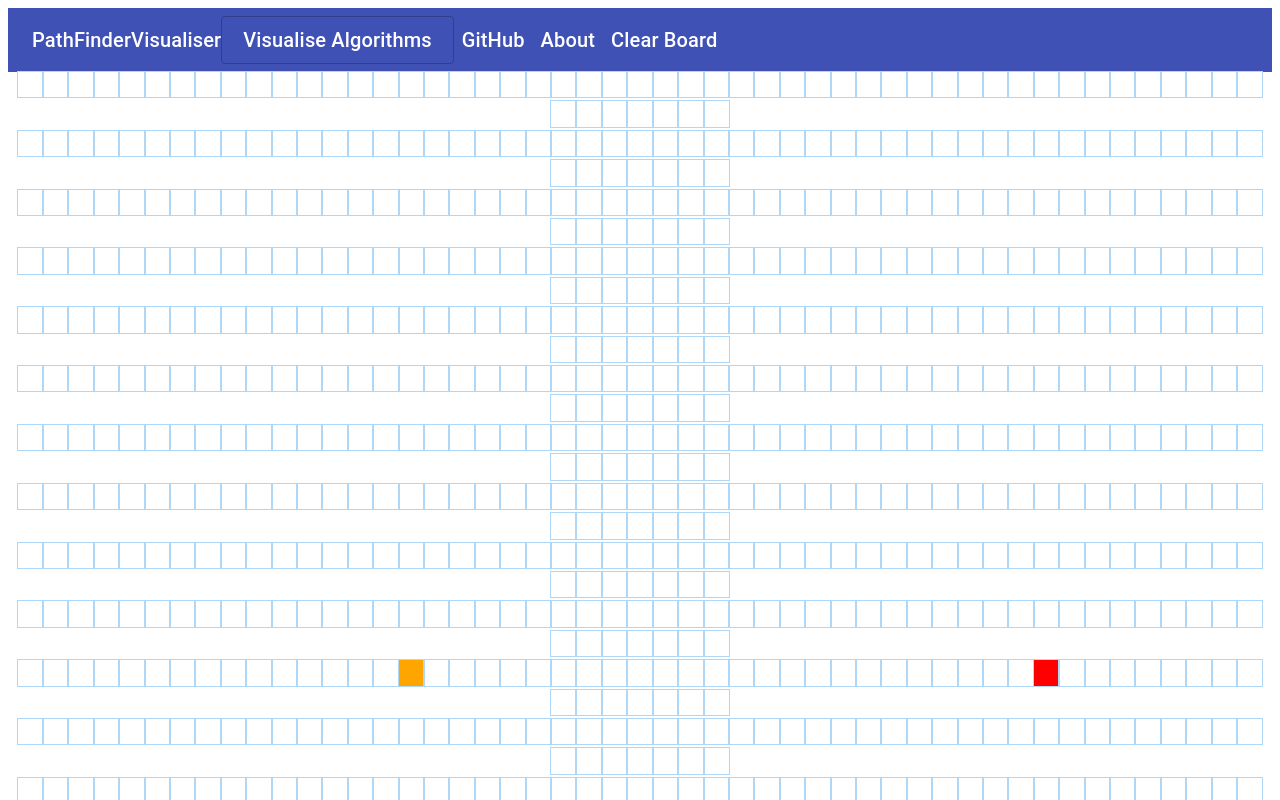
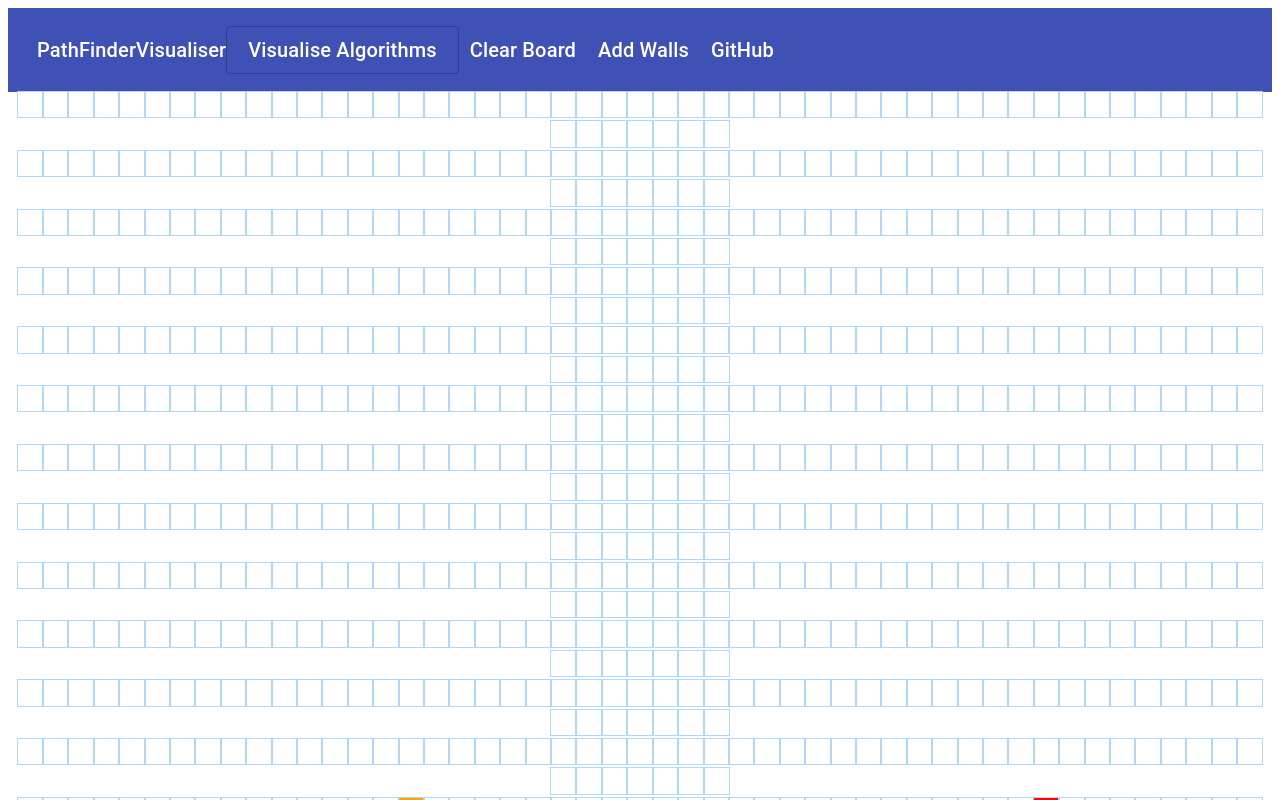
Before and after one commit to KevinLohJunYong/PathFinderVisualiser, a React (Create React App) app: page / in a window 1280 px wide. Shown: the top 800 px of the page. Built offline with nearby package versions, Linux system fonts and the light colour scheme.

Commit message:
improved ui

```diff
--- a/src/Algorithms/dijskstraAlgorithm.js
+++ b/src/Algorithms/dijskstraAlgorithm.js
@@ -1,9 +1,11 @@
 //return visited nodes order
+const STARTING_ROW = 12;
+const STARTING_COL = 15;
+const END_ROW = 12;
+const END_COL = 40;
+const ROWS = 25;
+const COLS = 50;
 export default function dijskstraAlgorithm(board) {
-    const STARTING_ROW = 10;
-    const STARTING_COL = 15;
-    const END_ROW = 10;
-    const END_COL = 40;
     const visitedNodes = [];
     const nodes = getAllNodes(board);
     board[STARTING_ROW][STARTING_COL].distance = 0;
@@ -21,8 +23,6 @@ export default function dijskstraAlgorithm(board) {
     return [];
 }
 function updateNeighbours(nodes,node,board) {
-    const ROWS = 20;
-    const COLS = 50;
     if(node.row+1 < ROWS) {
         var nxtNode = board[node.row+1][node.col];
         if(!nxtNode.isVisited) {
--- a/src/PathFinderVisualiser.jsx
+++ b/src/PathFinderVisualiser.jsx
@@ -14,6 +14,10 @@ const WhiteTextTypography = withStyles({
       color: "#FFFFFF"
     }
   })(Typography);
+const STARTING_ROW = 12;
+const STARTING_COL = 15;
+const END_ROW = 12;
+const END_COL = 40;
 
 export default class PathFinderVisualiser extends React.Component {
     constructor() {
@@ -35,7 +39,7 @@ export default class PathFinderVisualiser extends React.Component {
     }
     componentDidMount() {
        const grid = [];
-       for(let r=0;r<21;r++) {
+       for(let r=0;r<25;r++) {
            const row = [];
            for(let c=0;c<56;c++) {
                row.push(this.createNode(r,c));
@@ -45,10 +49,6 @@ export default class PathFinderVisualiser extends React.Component {
        this.setState({board:grid});
     }
     createNode(r,c) {
-        const STARTING_ROW = 10;
-        const STARTING_COL = 15;
-        const END_ROW = 10;
-        const END_COL = 40;
         const node = {
            isWall: false,
            isVisited: false,
@@ -106,8 +106,6 @@ export default class PathFinderVisualiser extends React.Component {
         document.getElementById(`${node.row}-${node.col}`).className = 'node node-visited';
     }
     shortestPath(finalNode) {
-        const STARTING_COL = 15;
-        const STARTING_ROW = 10;
         const shortestPath = [];
         var currNode = finalNode;
         while(currNode.col !== STARTING_COL || currNode.row !== STARTING_ROW) {
@@ -117,14 +115,14 @@ export default class PathFinderVisualiser extends React.Component {
            };
            shortestPath.unshift(node);
            currNode = prevNode;
+           if(currNode === null) return [];
         }
         return shortestPath;
     }
     visualiseShortestPath() {
-        const END_ROW = 10;
-        const END_COL = 40;
         const finalNode = this.state.board[END_ROW][END_COL];
         const shortestPath = this.shortestPath(finalNode);
+        if(shortestPath === null) return;
         for(let i=0;i<shortestPath.length;i++) {
             setTimeout(()=>this.markShortestPath(shortestPath[i]),50*i);
         }
@@ -150,19 +148,15 @@ export default class PathFinderVisualiser extends React.Component {
          visitedNodes.shift();
          this.animateDijskstra(visitedNodes);
     }
-    animateVisualiseButton() {
-       document.getElementById("visualiseButton").style.backgroundColor = "orange";
+    animateButton(id) {
+       document.getElementById(id).style.backgroundColor = "orange";
     }
-    deAnimateVisualiseButton() {
-        document.getElementById("visualiseButton").style.backgroundColor = "inherit";
+    deAnimateButton(id) {
+        document.getElementById(id).style.backgroundColor = "inherit";
      }
      redirectToGitHub() {
          const gitHubUrl = "https://github.com/KevinLohJunYong/PathFinderVisualiser";
          window.open(gitHubUrl,"_blank");
-     }
-     redirectToWebSite() {
-         const webSiteUrl = "https://kevinlohjunyong.netlify.app/";
-         window.open(webSiteUrl,"_blank")
      }
      clearBoard() {
          const emptyBoard = [];
@@ -174,7 +168,7 @@ export default class PathFinderVisualiser extends React.Component {
             <div style={{textAlign:"center"}}>
                 <div>
                 <div>
-      <AppBar position="static" elevation={0}>
+      <AppBar position="static" elevation={0} style={{padding:"10px",paddingLeft:"5px"}}>
         <Toolbar>
           <Typography variant="h6" color="inherit">
               PathFinderVisualiser
@@ -183,8 +177,8 @@ export default class PathFinderVisualiser extends React.Component {
             <Button
               id="visualiseButton"
               size="large"
-              onMouseEnter={()=>this.animateVisualiseButton()}
-              onMouseLeave={()=>this.deAnimateVisualiseButton()}
+              onMouseEnter={()=>this.animateButton("visualiseButton")}
+              onMouseLeave={()=>this.deAnimateButton("visualiseButton")}
               variant="outlined"
               style={{textTransform:"none"}}>
                <WhiteTextTypography variant="h6" color="#FFFFFF">
@@ -194,40 +188,58 @@ export default class PathFinderVisualiser extends React.Component {
             <div class="dropdown-content">
              <Button style={{backgroundColor:"white",textTransform:"none"}}
                      onClick={()=>this.visualiseDijskstra()}
-                     onMouseEnter={()=>this.animateVisualiseButton()}
-                     onMouseLeave={()=>this.deAnimateVisualiseButton()}> Dijskstra's Algorithm </Button>
+                     onMouseEnter={()=>this.animateButton("visualiseButton")}
+                     onMouseLeave={()=>this.deAnimateButton("visualiseButton")}> Dijskstra's Algorithm </Button>
              <Button
                      style={{backgroundColor:"white",textTransform:"none"}}
-                     onMouseEnter={()=>this.animateVisualiseButton()}
-                     onMouseLeave={()=>this.deAnimateVisualiseButton()}> Breath First Search Algorithm </Button>
+                     onMouseEnter={()=>this.animateButton("visualiseButton")}
+                     onMouseLeave={()=>this.deAnimateButton("visualiseButton")}> Breath First Search Algorithm </Button>
              <Button
                     style={{backgroundColor:"white",textTransform:"none"}}
-                    onMouseEnter={()=>this.animateVisualiseButton()}
-                    onMouseLeave={()=>this.deAnimateVisualiseButton()}> Depth First Search Algorithm </Button>
+                    onMouseEnter={()=>this.animateButton("visualiseButton")}
+                    onMouseLeave={()=>this.deAnimateButton("visualiseButton")}> Depth First Search Algorithm </Button>
              <Button
                     style={{backgroundColor:"white",textTransform:"none"}}
-                    onMouseEnter={()=>this.animateVisualiseButton()}
-                    onMouseLeave={()=>this.deAnimateVisualiseButton()}> A* Search Algorithm </Button>
+                    onMouseEnter={()=>this.animateButton("visualiseButton")}
+                    onMouseLeave={()=>this.deAnimateButton("visualiseButton")}> A* Search Algorithm </Button>
           </div>
             </div>
             <div>
-                <Button style={{textTransform:"none"}} onClick={()=>this.redirectToGitHub()}>
-                  <WhiteTextTypography variant="h6" color="#FFFFFF">
-                     GitHub
+                <Button
+                    id="clearBoardButton"
+                    size="large"
+                    style={{textTransform:"none"}}
+                    onMouseEnter={()=>this.animateButton("clearBoardButton")}
+                    onMouseLeave={()=>this.deAnimateButton("clearBoardButton")}
+                    onClick={()=>this.clearBoard()}>
+                  <WhiteTextTypography variant="h6">
+                     Clear Board
                   </WhiteTextTypography>
                 </Button>
             </div>
                 <div>
-                <Button style={{textTransform:"none"}} onClick={()=>this.redirectToWebSite()}>
-                  <WhiteTextTypography variant="h6" color="#FFFFFF">
-                     About
+                <Button
+                  id="addWallsButton"
+                  size="large"
+                  style={{textTransform:"none"}}
+                  onMouseEnter={()=>this.animateButton("addWallsButton")}
+                  onMouseLeave={()=>this.deAnimateButton("addWallsButton")}
+                  onClick={()=>alert('Click or drag on the board! =))')}>
+                  <WhiteTextTypography variant="h6">
+                     Add Walls
                   </WhiteTextTypography>
                 </Button>
                 </div>
                 <div>
-                <Button style={{textTransform:"none"}} onClick={()=>this.clearBoard()}>
-                  <WhiteTextTypography variant="h6" color="#FFFFFF">
-                     Clear Board
+                <Button
+                   id="GitHubButton"
+                   size="large"
+                   style={{textTransform:"none"}}
+                   onMouseEnter={()=>this.animateButton("GitHubButton")}
+                   onMouseLeave={()=>this.deAnimateButton("GitHubButton")}
+                   onClick={()=>this.redirectToGitHub()}>
+                  <WhiteTextTypography variant="h6">
+                     GitHub
                   </WhiteTextTypography>
                 </Button>
                 </div>
```
Lines whose indentation alone changed are shown as unchanged.
